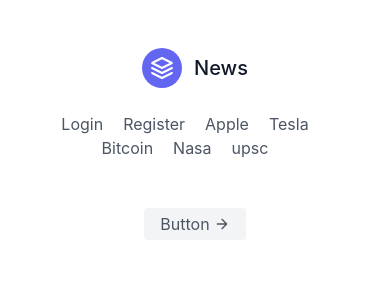
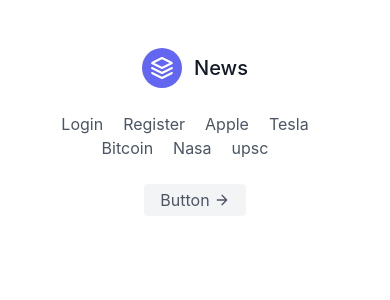
Before and after one commit to MERN-T55/NEWS-API_Frontend, a React (Create React App) app: page / in a window 390 px wide. Shown: the top 300 px of the page. Built offline with nearby package versions, Linux system fonts and the light colour scheme.

Commit message:
Update nav.js

```diff
--- a/src/nav.js
+++ b/src/nav.js
@@ -1,32 +1,35 @@
-import {BrowserRouter,Switch,Route,Link} from "react-router-dom"
-function Nav()
-{
-let n=<header class="text-gray-600 body-font">
-  <div class="container mx-auto flex flex-wrap p-5 flex-col md:flex-row items-center">
-    <a class="flex title-font font-medium items-center text-gray-900 mb-4 md:mb-0">
-      <svg xmlns="http://www.w3.org/2000/svg" fill="none" stroke="currentColor" stroke-linecap="round" stroke-linejoin="round" stroke-width="2" class="w-10 h-10 text-white p-2 bg-indigo-500 rounded-full" viewBox="0 0 24 24">
+// nav.js
+import React from "react";
+import { Link } from "react-router-dom";
+
+function Nav() {
+  return (
+    <header className="text-gray-600 body-font">
+      <div className="container mx-auto flex flex-wrap p-5 flex-col md:flex-row items-center">
+        <Link to="/" className="flex title-font font-medium items-center text-gray-900 mb-4 md:mb-0">
+          <svg xmlns="http://www.w3.org/2000/svg" fill="none" stroke="currentColor" stroke-linecap="round" stroke-linejoin="round" stroke-width="2" className="w-10 h-10 text-white p-2 bg-indigo-500 rounded-full" viewBox="0 0 24 24">
             <path d="M12 2L2 7l10 5 10-5-10-5zM2 17l10 5 10-5M2 12l10 5 10-5"></path>
           </svg>
-      <span class="ml-3 text-xl">News</span>
-    </a>
-    <nav class="md:mr-auto md:ml-4 md:py-1 md:pl-4 md:border-l md:border-gray-400	flex flex-wrap items-center text-base justify-center">
-      <Link class="mr-5 hover:text-gray-900" to="/login">Login</Link>
-      <Link class="mr-5 hover:text-gray-900" to="/register">Register</Link>
-      <Link class="mr-5 hover:text-gray-900" to="/Apple">Apple</Link>
-      <Link class="mr-5 hover:text-gray-900" to="/Tesla">Tesla</Link>
-      <Link class="mr-5 hover:text-gray-900" to="/Bitcoin">Bitcoin</Link>
-      <Link class="mr-5 hover:text-gray-900" to="/Nasa">Nasa</Link>
-      <Link class="mr-5 hover:text-gray-900" to="/upsc">upsc</Link>
-
+          <span className="ml-3 text-xl">News</span>
+        </Link>
+        <nav className="md:mr-auto md:ml-4 md:py-1 md:pl-4 md:border-l md:border-gray-400	flex flex-wrap items-center text-base justify-center">
+          <Link className="mr-5 hover:text-gray-900" to="/login">Login</Link>
+          <Link className="mr-5 hover:text-gray-900" to="/register">Register</Link>
+          <Link className="mr-5 hover:text-gray-900" to="/Apple">Apple</Link>
+          <Link className="mr-5 hover:text-gray-900" to="/Tesla">Tesla</Link>
+          <Link className="mr-5 hover:text-gray-900" to="/Bitcoin">Bitcoin</Link>
+          <Link className="mr-5 hover:text-gray-900" to="/Nasa">Nasa</Link>
+          <Link className="mr-5 hover:text-gray-900" to="/upsc">upsc</Link>
         </nav>
-    <input type="text" className="text-base" />
-    <button class="inline-flex items-center bg-gray-100 border-0 py-1 px-3 focus:outline-none hover:bg-gray-200 rounded text-base mt-4 md:mt-0">Button
-      <svg fill="none" stroke="currentColor" stroke-linecap="round" stroke-linejoin="round" stroke-width="2" class="w-4 h-4 ml-1" viewBox="0 0 24 24">
+        <button className="inline-flex items-center bg-gray-100 border-0 py-1 px-3 focus:outline-none hover:bg-gray-200 rounded text-base mt-4 md:mt-0">
+          Button
+          <svg fill="none" stroke="currentColor" stroke-linecap="round" stroke-linejoin="round" stroke-width="2" className="w-4 h-4 ml-1" viewBox="0 0 24 24">
             <path d="M5 12h14M12 5l7 7-7 7"></path>
           </svg>
         </button>
       </div>
     </header>
-return n;
+  );
 }
+
 export default Nav;
```
Lines whose indentation alone changed are shown as unchanged.
